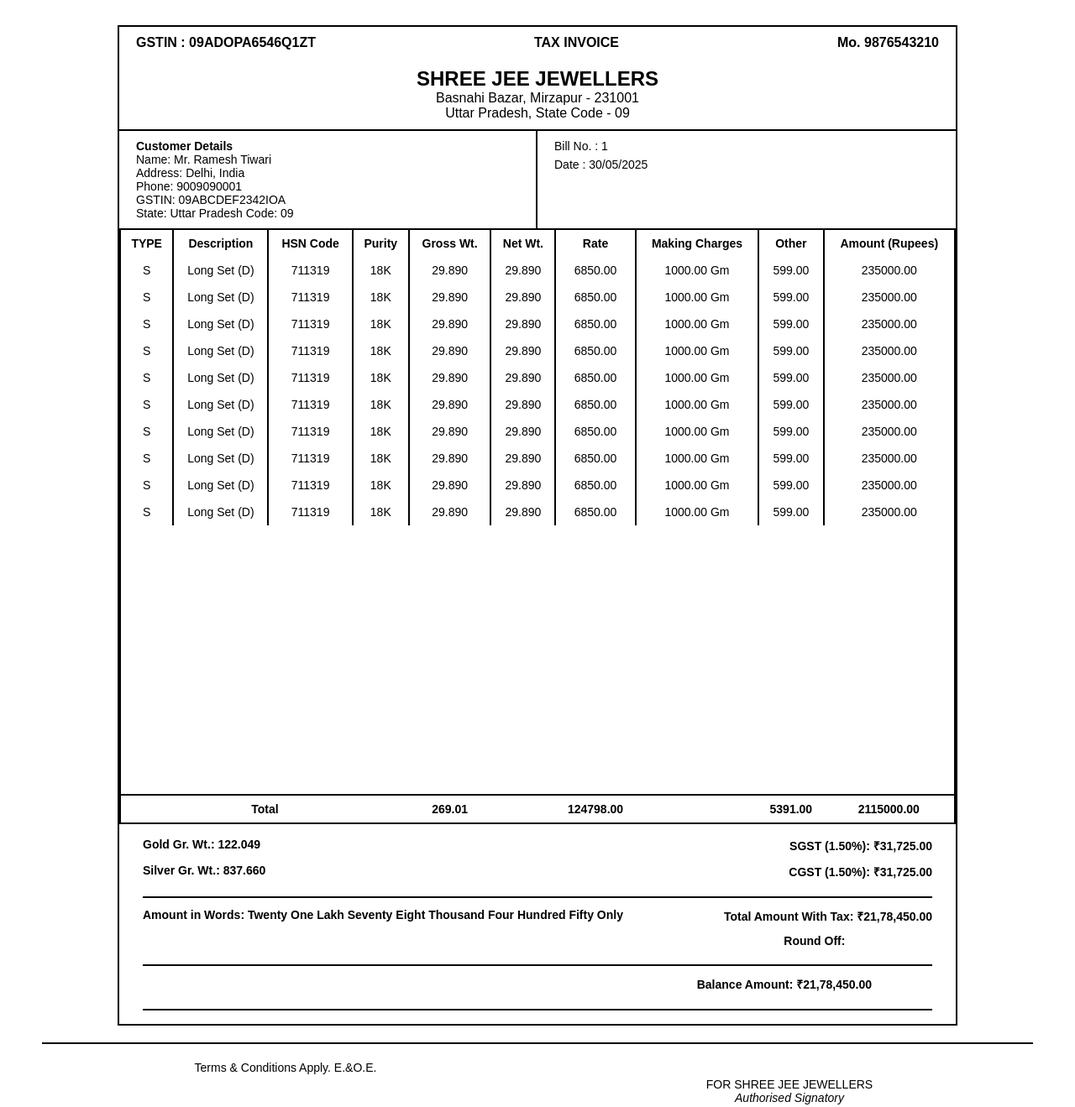
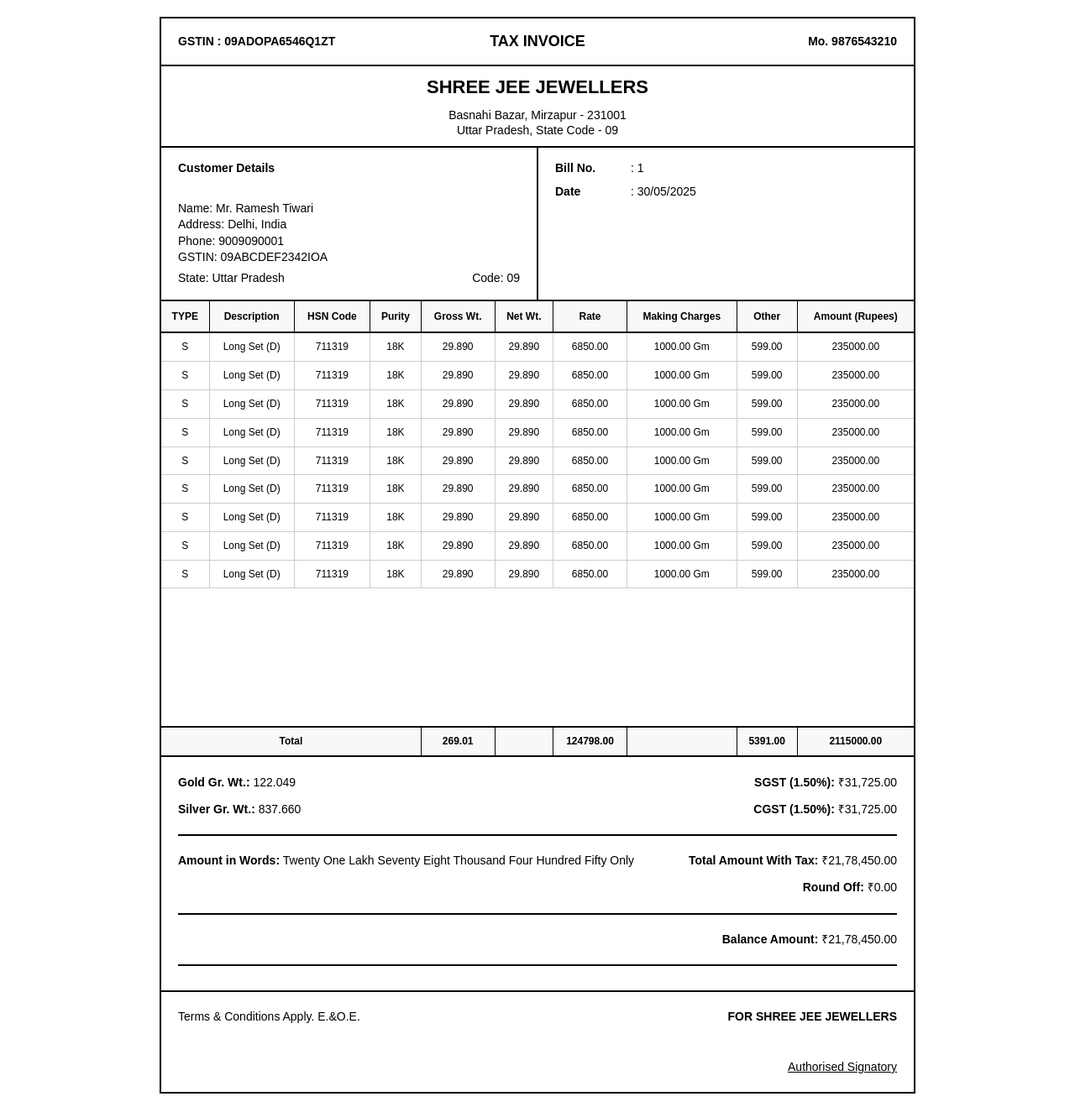
Before and after one commit to deepali22005/invoice, a plain HTML site: page index.html in a window 1280 px wide. Shown: the whole page at 84% size. Drawn offline with Linux system fonts and the light colour scheme.

Commit message:
fixed the issues

```diff
--- a/index.html
+++ b/index.html
@@ -32,9 +32,7 @@
     <span>State: Uttar Pradesh</span>
     <span>Code: 09</span>
   </div>
-</div>
-
-      <div class="bill-info">
+</div>      <div class="bill-info">
         <div class="info-row">
           <span class="label">Bill No.</span>
           <span class="value"> : 1</span>
@@ -43,12 +41,6 @@
           <span class="label">Date</span>
           <span class="value"> : 30/05/2025</span>
         </div>
-</div>
-
-
-
-</div>
-
       </div>
     </section>
 
@@ -187,36 +179,12 @@
             <td>1000.00 Gm</td>
             <td>599.00</td>
             <td>235000.00</td>
-          </tr>
-
-          <tbody>
-  <!-- Your existing filled rows here... -->
-  <!-- Example row -->
-  <tr>
-    <td>S</td>
-    <td>Long Set (D)</td>
-    <td>711319</td>
-    <td>18K</td>
-    <td>29.890</td>
-    <td>29.890</td>
-    <td>6850.00</td>
-    <td>1000.00 Gm</td>
-    <td>599.00</td>
-    <td>235000.00</td>
-  </tr>
-
-  <!-- Add 10 empty rows to push table height -->
-  <tr><td colspan="10" style="height: 10px;">&nbsp;</td></tr>
-  <tr><td colspan="10" style="height: 10px;">&nbsp;</td></tr>
-  <tr><td colspan="10" style="height: 10px;">&nbsp;</td></tr>
-  <tr><td colspan="10" style="height: 10px;">&nbsp;</td></tr>
-  <tr><td colspan="10" style="height: 10px;">&nbsp;</td></tr>
-  <tr><td colspan="10" style="height: 10px;">&nbsp;</td></tr>
-  <tr><td colspan="10" style="height: 10px;">&nbsp;</td></tr>
-  <tr><td colspan="10" style="height: 10px;">&nbsp;</td></tr>
-  <tr><td colspan="10" style="height: 10px;">&nbsp;</td></tr>
-  <tr><td colspan="10" style="height: 10px;">&nbsp;</td></tr>
-</tbody>
+          </tr>          <!-- Add some empty rows for better spacing -->
+          <tr><td colspan="10" style="height: 15px; border: none;">&nbsp;</td></tr>
+          <tr><td colspan="10" style="height: 15px; border: none;">&nbsp;</td></tr>
+          <tr><td colspan="10" style="height: 15px; border: none;">&nbsp;</td></tr>
+          <tr><td colspan="10" style="height: 15px; border: none;">&nbsp;</td></tr>
+          <tr><td colspan="10" style="height: 15px; border: none;">&nbsp;</td></tr>
 
         </tbody>
         <tfoot>
@@ -232,7 +200,6 @@
         </tfoot>
       </table>
     </section>
-
     <section class="summary-section">
       <table class="summary-table">
         <tr>
@@ -245,7 +212,7 @@
         </tr>
         <tr>
           <td colspan="2">
-    <hr style="border: 1.5px solid #000; margin: 8px 0 0 0; width: 100%;" />
+            <hr style="border: 1.5px solid #000; margin: 8px 0; width: 100%;" />
           </td>
         </tr>
         <tr class="amount-row">
@@ -254,37 +221,27 @@
         </tr>
         <tr>
           <td></td>
-  <td style="text-align: center;">
-    <strong>Round Off:</strong> <!-- leave blank or add value later -->
+          <td style="text-align: right;">
+            <strong>Round Off:</strong> ₹0.00
           </td>
         </tr>
         <tr>
           <td colspan="2">
-    <hr style="border: 1.5px solid #000; margin: 8px 0 0 0; width: 100%;" />
+            <hr style="border: 1.5px solid #000; margin: 8px 0; width: 100%;" />
           </td>
         </tr>
-<td style="text-align: right;">
-      <td colspan="2"><strong>Balance Amount:</strong> ₹21,78,450.00</td>
+        <tr>
+          <td></td>
+          <td style="text-align: right;"><strong>Balance Amount:</strong> ₹21,78,450.00</td>
         </tr>
         <tr>
           <td colspan="2">
-    <hr style="border: 1.5px solid #000; margin: 8px 0 0 0; width: 100%;" />
+            <hr style="border: 1.5px solid #000; margin: 8px 0; width: 100%;" />
           </td>
         </tr>
       </table>
     </section>
 
-
-<tr>
-  <td colspan="2" style="border-top: 2px solid #000; padding-top: 10px;"></td>
-</tr>
-
-
-
-
-</main>
-
-  <!-- End of .summary-section -->
     <section class="invoice-footer">
       <p class="terms">Terms & Conditions Apply. E.&O.E.</p>
       <div class="sign">
@@ -292,6 +249,7 @@
         <em>Authorised Signatory</em>
       </div>
     </section>
+  </main>
 
 </body>
 
--- a/styles.css
+++ b/styles.css
@@ -1,3 +1,4 @@
+/* Complete CSS for Professional Invoice */
 * {
   margin: 0;
   padding: 0;
@@ -7,240 +8,264 @@
 body {
   font-family: Arial, sans-serif;
   background: #fff;
-  padding: 30px;
-  font-size: 16px;
+  padding: 20px;
+  font-size: 14px;
   color: #000;
+  line-height: 1.4;
 }
 
 .invoice-container {
-  max-width: 1000px;
+  max-width: 900px;
   margin: auto;
   border: 2px solid #000;
-  padding: 0;
-  display: flex;
-  flex-direction: column;
-  min-height: 1000px; /* Ensures enough height for pushing summary down */
+  background: white;
+  min-height: 100vh;
 }
 
-
+/* Header Section */
 .invoice-header {
   display: flex;
   justify-content: space-between;
-  margin: 10px 20px;
+  align-items: center;
+  padding: 15px 20px;
+  font-weight: bold;
+  font-size: 14px;
+}
+
+.gst {
+  flex: 1;
+  text-align: left;
+}
+
+.title {
+  flex: 1;
+  text-align: center;
+  font-size: 18px;
   font-weight: bold;
 }
 
+.mobile {
+  flex: 1;
+  text-align: right;
+}
+
+/* Company Details */
 .company-details {
   text-align: center;
-  margin: 10px 0;
+  padding: 10px 20px;
+  border-top: 2px solid #000;
 }
 
+.company-details h1 {
+  font-size: 22px;
+  font-weight: bold;
+  margin-bottom: 8px;
+}
+
+.company-details p {
+  font-size: 14px;
+  line-height: 1.3;
+}
+
+/* Details Row - Customer and Bill Info */
 .details-row {
   display: flex;
   border-top: 2px solid #000;
   border-bottom: 2px solid #000;
-  margin: 0;
-  font-size: 14px;
-  position: relative;
+  min-height: 120px;
 }
 
 .customer-info {
-  width: 50%;
+  flex: 1;
+  padding: 15px 20px;
   border-right: 2px solid #000;
-  padding: 10px 20px;
+  font-size: 14px;
+}
+
+.customer-info strong {
+  display: block;
+  margin-bottom: 8px;
+}
+
+.state-code-line {
+  display: flex;
+  justify-content: space-between;
+  margin-top: 5px;
 }
 
 .bill-info {
-  position: absolute;
-  right: 0;
-  top: 0;
-  bottom: 0;
-  width: 50%;
-  padding: 10px 20px;
-  display: flex;
-  flex-direction: column;
-  gap: 6px;
-  align-items: flex-start;
-  text-align: left;
+  flex: 1;
+  padding: 15px 20px;
+  font-size: 14px;
 }
 
+.info-row {
+  display: flex;
+  margin-bottom: 8px;
+}
+
+.label {
+  min-width: 80px;
+  font-weight: bold;
+}
+
+.value {
+  margin-left: 10px;
+}
+
+/* Invoice Table */
 .invoice-table {
-  margin: 0;
+  border-bottom: 2px solid #000;
 }
 
 .invoice-table table {
   width: 100%;
   border-collapse: collapse;
-  margin-bottom: 0px; /* Remove default spacing */
-  border-left: 2px solid #000;
-  border-right: 2px solid #000;
-  padding-bottom: 20px;
-   /* adds a large white gap below the table */
- /* Adds spacing before summary-section line */
 }
 
-.invoice-table th,
+.invoice-table th {
+  background: #f8f8f8;
+  padding: 10px 8px;
+  text-align: center;
+  font-weight: bold;
+  font-size: 12px;
+  border-right: 1px solid #000;
+  border-bottom: 2px solid #000;
+}
+
+.invoice-table th:first-child {
+  border-left: none;
+}
+
+.invoice-table th:last-child {
+  border-right: none;
+}
+
 .invoice-table td {
-  border-left: 2px solid #000;
-  border-right: 2px solid #000;
-  border-top: none;
-  border-bottom: none;
   padding: 8px;
   text-align: center;
-  font-size: 14px;
+  font-size: 12px;
+  border-right: 1px solid #ccc;
+  border-bottom: 1px solid #ccc;
 }
 
-.invoice-table tbody tr {
-  margin-bottom: 4px;
+.invoice-table td:first-child {
+  border-left: none;
 }
 
-.invoice-table tfoot {
-  margin-top: 20px;
+.invoice-table td:last-child {
+  border-right: none;
 }
 
+/* Table Footer (Total Row) */
 .invoice-table tfoot td {
   font-weight: bold;
-  border: none;
-}
-
-.invoice-table tfoot tr {
+  background: #f8f8f8;
   border-top: 2px solid #000;
+  border-bottom: none;
+  border-right: 1px solid #000;
 }
 
 .invoice-table tfoot td:first-child {
-  border-top: 2px solid #000;
+  border-left: none;
 }
 
-/* ===== SUMMARY SECTION SEPARATOR LINE ===== */
+.invoice-table tfoot td:last-child {
+  border-right: none;
+}
 
+/* Summary Section */
 .summary-section {
-  border-top: 2px solid #000;
-  padding: 10px 20px 0 20px;
-  margin-top: 0; /* Remove vertical gap */
+  padding: 15px 20px;
+  font-size: 14px;
 }
 
 .summary-table {
   width: 100%;
-  font-size: 14px;
   border-collapse: collapse;
 }
 
 .summary-table td {
-  padding: 6px 8px;
+  padding: 6px 0;
   vertical-align: top;
 }
 
-
-
-
-.summary-section p {
-  margin-left: 0;
+.summary-table hr {
+  border: 1px solid #000;
+  margin: 8px 0;
 }
 
+/* Invoice Footer */
 .invoice-footer {
-  margin: 20px 20px 10px;
-  padding-top: 20px;
   border-top: 2px solid #000;
-  font-size: 14px;
+  padding: 20px;
   display: flex;
   justify-content: space-between;
   align-items: flex-start;
-  gap: 20px;
+  margin-top: auto;
 }
 
-.invoice-footer .terms {
-  text-align: center;
+.terms {
   flex: 1;
-}
-
-.invoice-footer .sign {
-  text-align: center;
-  flex: 1;
+  font-size: 14px;
 }
 
 .sign {
-  margin-top: 20px;
+  flex: 1;
   text-align: right;
-}
-
-.summary-section {
-  font-size: 14px;
-  font-weight: bold;
-  padding: 10px 20px;
-  border-top: 2px solid #000;
-  width: 100%;
-  box-sizing: border-box;
-}
-
-.summary-row {
-  display: flex;
-  justify-content: space-between;
-  align-items: flex-start;
-  gap: 20px;
-}
-
-.amount-words {
-  flex: 1;
-}
-
-.amount-details {
-  text-align: right;
-  display: flex;
-  flex-direction: column;
-  gap: 4px;
-}
-
-.full-width-line {
-  width: 100%;
-  height: 2px;
-  background-color: #000;
-  margin-top: 10px;
-}
-
-.footer-row {
-  display: flex;
-  justify-content: space-between;
-  align-items: flex-start; /* This already aligns top — keep it */
-  border-top: 2px solid #000;
-  padding: 10px 20px;
   font-size: 14px;
 }
 
-.footer-row .sign {
-  text-align: right;
-  flex: 1;
-  margin-top: -10px; /* Shift upward */
-  line-height: 1.1;   /* Reduce line spacing */
+.sign div {
+  margin-bottom: 40px;
+  font-weight: bold;
 }
 
+.sign em {
+  font-style: normal;
+  text-decoration: underline;
+}
 
+/* Responsive Design */
+@media print {
+  body {
+    padding: 0;
+  }
 
+  .invoice-container {
+    border: none;
+    box-shadow: none;
+  }
+}
 
+@media (max-width: 768px) {
+  body {
+    padding: 10px;
+  }
 
+  .invoice-header {
+    flex-direction: column;
+    text-align: center;
+    gap: 10px;
+  }
 
-
-
-
-/* ========== RESPONSIVE DESIGN ========== */
-@media (max-width: 768px) {
-  .invoice-header,
   .details-row {
     flex-direction: column;
-    gap: 10px;
+  }
+
+  .customer-info {
+    border-right: none;
+    border-bottom: 2px solid #000;
   }
 
   .invoice-table th,
   .invoice-table td {
-    font-size: 12px;
-    padding: 6px;
+    font-size: 10px;
+    padding: 6px 4px;
   }
 
   .summary-section,
   .invoice-footer {
-    font-size: 13px;
-  }
-
-  body {
-    padding: 10px;
+    font-size: 12px;
   }
 }
```
Also changed, not shown: 1 other file. Lines whose indentation alone changed are shown as unchanged.
